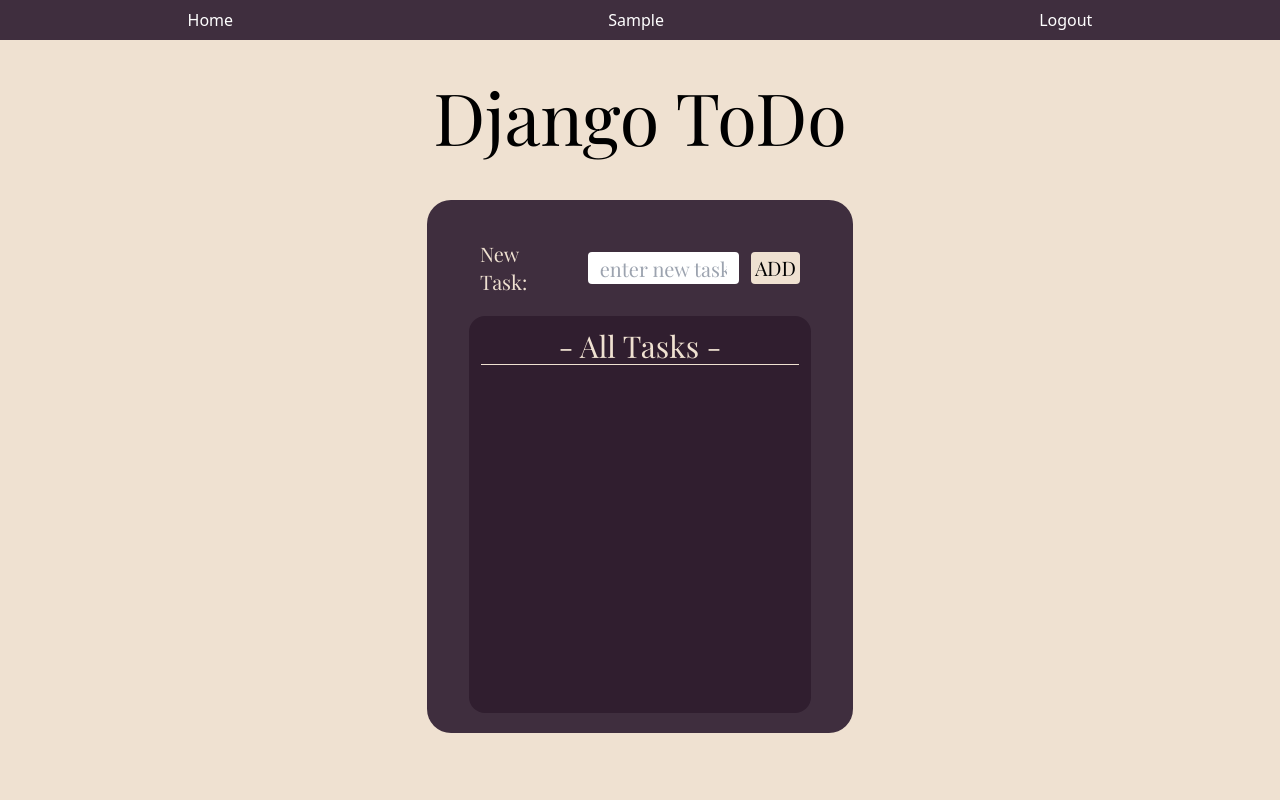
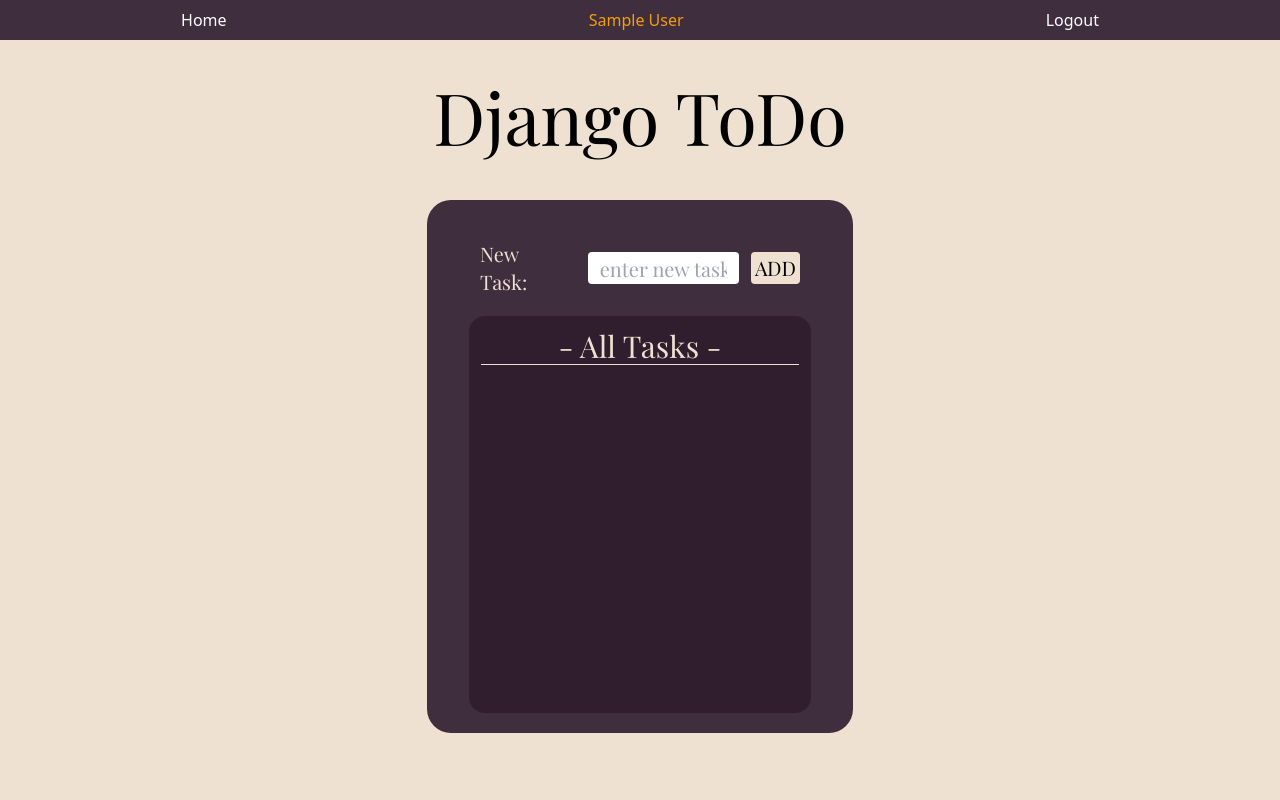
Before and after one commit to SuvamNaskar/Django-ToDo, a Django app: page / in a window 1280 px wide. Run offline with Django 5.2, Linux system fonts and the light colour scheme; the visitor is signed in with stand-in values (Sample User, id 1); data that the repository does not hold is empty; some web fonts are replaced.

Commit message:
MODIFY: Logout Added

```diff
--- a/todo/home/templates/home.html
+++ b/todo/home/templates/home.html
@@ -8,8 +8,8 @@
                 <a href="{% url 'login' %}" class="hover:text-yellow-500">Login</a>
                 <a href="{% url 'register' %}" class="hover:text-yellow-500">Register</a>
             {% else %}
-                <a href="#" class="hover:text-yellow-500">{{ request.user.first_name }}</a>
-                <a href="#" class="hover:text-yellow-500">Logout</a>
+                <a href="#" class="text-yellow-500">{{ request.user.first_name }} {{ request.user.last_name }}</a>
+                <a href="{% url 'logout' %}" class="hover:text-yellow-500">Logout</a>
             {% endif %}
         </nav>
         <h1 class="text-7xl italianno">Django ToDo</h1>
```
